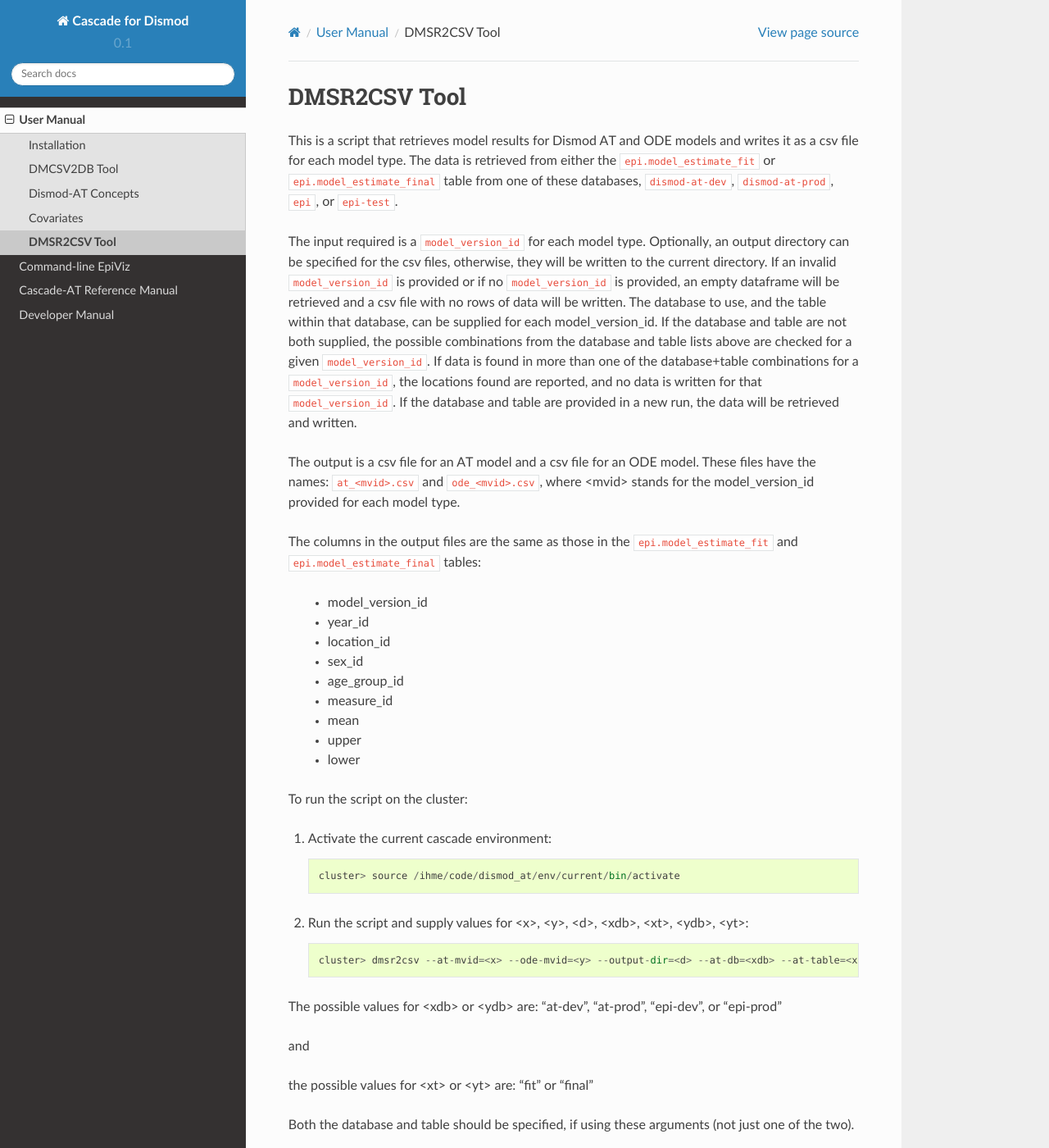
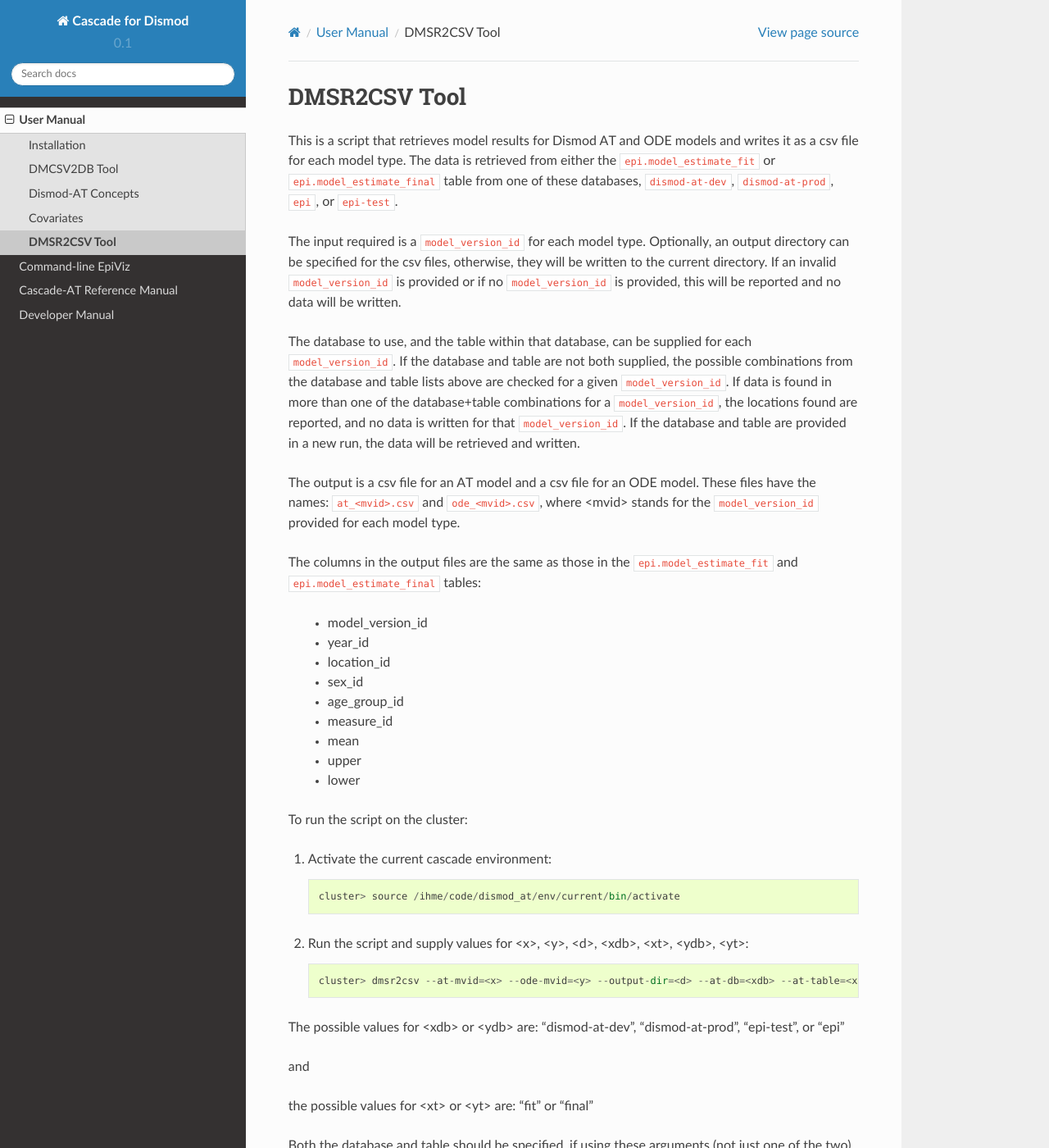
Before and after one commit to ihmeuw/cascade-at, a Sphinx documentation site: the page built from docs/user/dmsr2csv.rst, in a window 1280 px wide and 1400 px high. Shown: the whole window at 82% size. Built offline with Sphinx 7.4.7 and the Read the Docs theme 2.0.0, drawn with Linux system fonts in a browser that asks for light colours.

Commit message:
replaced sysexit w/exceptions, added choices to argparser

```diff
--- a/docs/user/dmsr2csv.rst
+++ b/docs/user/dmsr2csv.rst
@@ -9,18 +9,19 @@
 The input required is a ``model_version_id`` for each model type.  Optionally, an
 output directory can be specified for the csv files, otherwise, they will be
 written to the current directory.  If an invalid ``model_version_id`` is provided
-or if no ``model_version_id`` is provided, an empty dataframe will be retrieved and
-a csv file with no rows of data will be written.  The database to use, and the table
-within that database, can be supplied for each model_version_id.  If the database and
-table are not both supplied, the possible combinations from the database and table
-lists above are checked for a given ``model_version_id``.  If data is found in more
-than one of the database+table combinations for a ``model_version_id``, the locations
-found are reported, and no data is written for that ``model_version_id``.  If the
+or if no ``model_version_id`` is provided, this will be reported and no data will be
+written.
+
+The database to use, and the table within that database, can be supplied for each
+``model_version_id``.  If the database and table are not both supplied, the possible
+combinations from the database and table lists above are checked for a given ``model_version_id``.
+If data is found in more than one of the database+table combinations for a ``model_version_id``,
+the locations found are reported, and no data is written for that ``model_version_id``.  If the
 database and table are provided in a new run, the data will be retrieved and written.
 
 The output is a csv file for an AT model and a csv file for an ODE model.
 These files have the names: ``at_<mvid>.csv`` and ``ode_<mvid>.csv``, where <mvid>
-stands for the model_version_id provided for each model type.
+stands for the ``model_version_id`` provided for each model type.
 
 The columns in the output files are the same as those in the ``epi.model_estimate_fit``
 and ``epi.model_estimate_final`` tables:
@@ -46,7 +47,7 @@
     cluster> dmsr2csv --at-mvid=<x> --ode-mvid=<y> --output-dir=<d> --at-db=<xdb> --at-table=<xt> --ode-db=<ydb> --ode-table=<yt>
 
 
-The possible values for <xdb> or <ydb> are: "at-dev", "at-prod", "epi-dev", or "epi-prod"
+The possible values for <xdb> or <ydb> are: "dismod-at-dev", "dismod-at-prod", "epi-test", or "epi"
 
 and
 
@@ -58,7 +59,7 @@
 
 An example call to ``dmsr2csv`` is::
 
-    dmsr2csv --at-mvid=265844 --ode-mvid=102680 --output-dir=/ihme/code/someusername/somedir --at-db="at-dev" --at-table="fit" --ode-db="epi-prod" --ode-table="fit"
+    dmsr2csv --at-mvid=265844 --ode-mvid=102680 --output-dir=/ihme/code/someusername/somedir --at-db="dismod-at-dev" --at-table="fit" --ode-db="epi" --ode-table="fit"
 
 Two csv files will be written to ``/ihme/code/someusername/somedir``::
 
```
Also changed, not shown: 2 other files.
